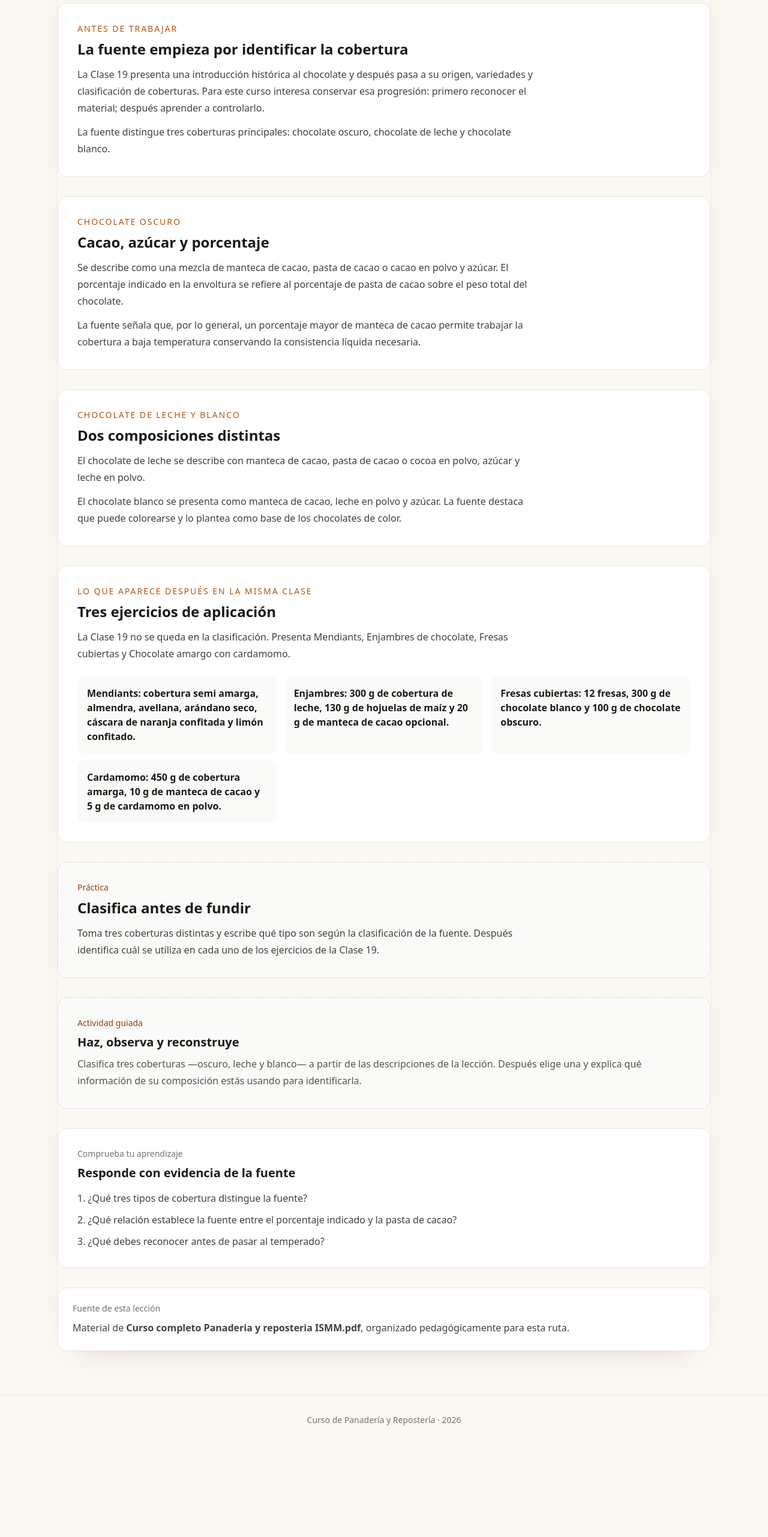
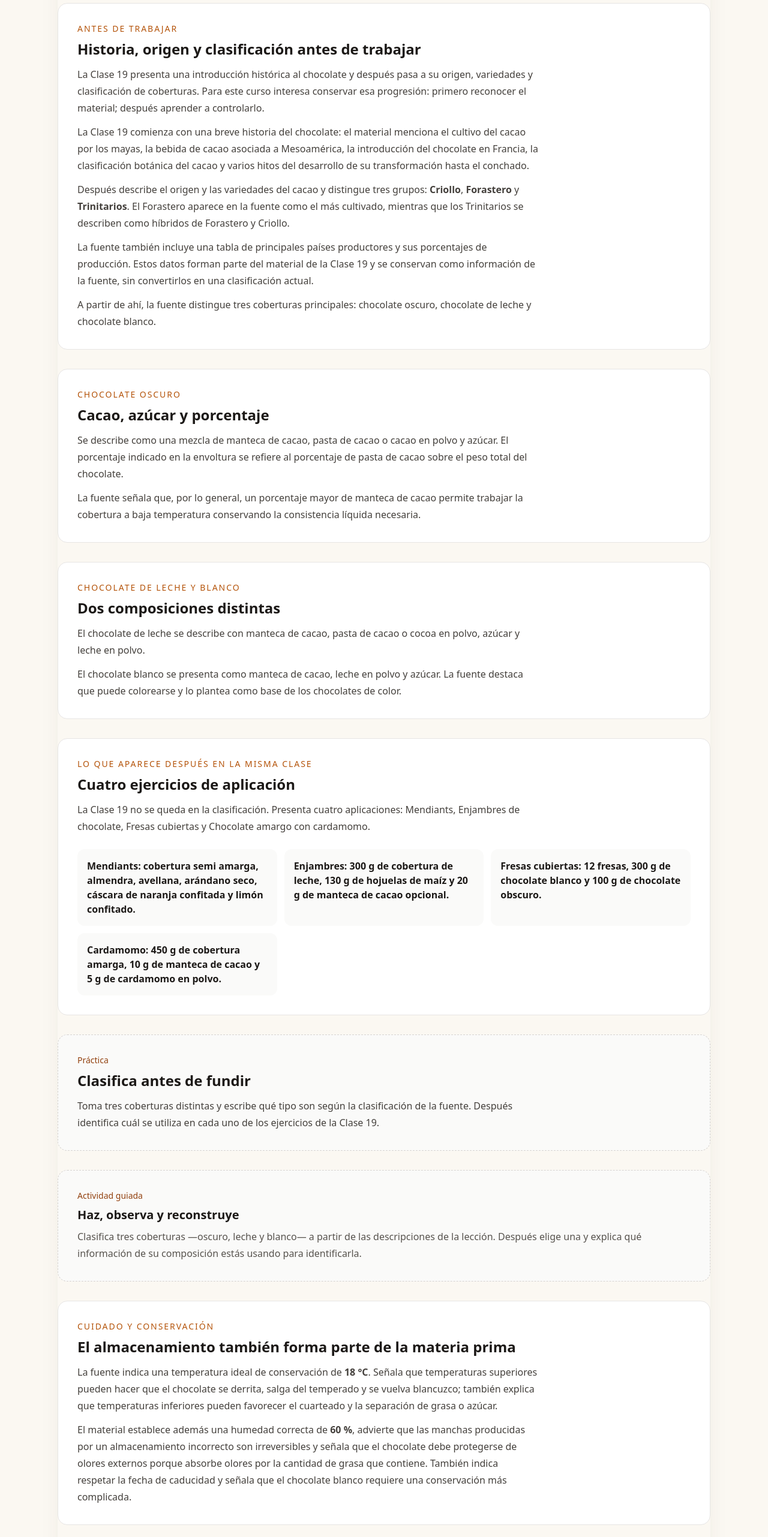
Before and after one commit to Drworm82/CursoPanadero, a Next.js app: page /leccion-chocolate-como-materia-prima in a window 1280 px wide. Shown: the part 950-3513 px from the top of the page at 60% size. Before the commit the page ends 3360 px from the top, so only its background shows below. Built offline with nearby package versions, Linux system fonts and the light colour scheme; no server answers.

Commit message:
Auditar contenido de chocolateria I: ampliar Clase 19 y corregir aplicaciones

```diff
--- a/pages/leccion-chocolate-como-materia-prima.js
+++ b/pages/leccion-chocolate-como-materia-prima.js
@@ -26,9 +26,12 @@ export default function LessonPage() {
 
         <section className="rounded-2xl border border-stone-200 bg-white p-6 sm:p-8">
           <p className="text-sm font-medium uppercase tracking-[0.14em] text-amber-700">Antes de trabajar</p>
-          <h2 className="mt-2 text-2xl font-semibold text-stone-900">La fuente empieza por identificar la cobertura</h2>
+          <h2 className="mt-2 text-2xl font-semibold text-stone-900">Historia, origen y clasificación antes de trabajar</h2>
           <p className="mt-3 max-w-3xl leading-7 text-stone-700">La Clase 19 presenta una introducción histórica al chocolate y después pasa a su origen, variedades y clasificación de coberturas. Para este curso interesa conservar esa progresión: primero reconocer el material; después aprender a controlarlo.</p>
-          <p className="mt-3 max-w-3xl leading-7 text-stone-700">La fuente distingue tres coberturas principales: chocolate oscuro, chocolate de leche y chocolate blanco.</p>
+          <p className="mt-3 max-w-3xl leading-7 text-stone-700">La Clase 19 comienza con una breve historia del chocolate: el material menciona el cultivo del cacao por los mayas, la bebida de cacao asociada a Mesoamérica, la introducción del chocolate en Francia, la clasificación botánica del cacao y varios hitos del desarrollo de su transformación hasta el conchado.</p>
+          <p className="mt-3 max-w-3xl leading-7 text-stone-700">Después describe el origen y las variedades del cacao y distingue tres grupos: <strong>Criollo</strong>, <strong>Forastero</strong> y <strong>Trinitarios</strong>. El Forastero aparece en la fuente como el más cultivado, mientras que los Trinitarios se describen como híbridos de Forastero y Criollo.</p>
+          <p className="mt-3 max-w-3xl leading-7 text-stone-700">La fuente también incluye una tabla de principales países productores y sus porcentajes de producción. Estos datos forman parte del material de la Clase 19 y se conservan como información de la fuente, sin convertirlos en una clasificación actual.</p>
+          <p className="mt-3 max-w-3xl leading-7 text-stone-700">A partir de ahí, la fuente distingue tres coberturas principales: chocolate oscuro, chocolate de leche y chocolate blanco.</p>
 
         </section>
 
@@ -50,8 +53,8 @@ export default function LessonPage() {
 
         <section className="rounded-2xl border border-stone-200 bg-white p-6 sm:p-8">
           <p className="text-sm font-medium uppercase tracking-[0.14em] text-amber-700">Lo que aparece después en la misma clase</p>
-          <h2 className="mt-2 text-2xl font-semibold text-stone-900">Tres ejercicios de aplicación</h2>
-          <p className="mt-3 max-w-3xl leading-7 text-stone-700">La Clase 19 no se queda en la clasificación. Presenta Mendiants, Enjambres de chocolate, Fresas cubiertas y Chocolate amargo con cardamomo.</p>
+          <h2 className="mt-2 text-2xl font-semibold text-stone-900">Cuatro ejercicios de aplicación</h2>
+          <p className="mt-3 max-w-3xl leading-7 text-stone-700">La Clase 19 no se queda en la clasificación. Presenta cuatro aplicaciones: Mendiants, Enjambres de chocolate, Fresas cubiertas y Chocolate amargo con cardamomo.</p>
           <div className="mt-6 grid gap-3 sm:grid-cols-2 lg:grid-cols-3">
             <div className="rounded-xl bg-stone-50 p-4"><p className="font-semibold text-stone-900">Mendiants: cobertura semi amarga, almendra, avellana, arándano seco, cáscara de naranja confitada y limón confitado.</p></div>
             <div className="rounded-xl bg-stone-50 p-4"><p className="font-semibold text-stone-900">Enjambres: 300 g de cobertura de leche, 130 g de hojuelas de maíz y 20 g de manteca de cacao opcional.</p></div>
@@ -71,6 +74,14 @@ export default function LessonPage() {
           <p className="mt-2 leading-7 text-stone-600">Clasifica tres coberturas —oscuro, leche y blanco— a partir de las descripciones de la lección. Después elige una y explica qué información de su composición estás usando para identificarla.</p>
         </section>
 
+
+        <section className="rounded-2xl border border-stone-200 bg-white p-6 sm:p-8">
+          <p className="text-sm font-medium uppercase tracking-[0.14em] text-amber-700">Cuidado y conservación</p>
+          <h2 className="mt-2 text-2xl font-semibold text-stone-900">El almacenamiento también forma parte de la materia prima</h2>
+          <p className="mt-3 max-w-3xl leading-7 text-stone-700">La fuente indica una temperatura ideal de conservación de <strong>18 °C</strong>. Señala que temperaturas superiores pueden hacer que el chocolate se derrita, salga del temperado y se vuelva blancuzco; también explica que temperaturas inferiores pueden favorecer el cuarteado y la separación de grasa o azúcar.</p>
+          <p className="mt-3 max-w-3xl leading-7 text-stone-700">El material establece además una humedad correcta de <strong>60 %</strong>, advierte que las manchas producidas por un almacenamiento incorrecto son irreversibles y señala que el chocolate debe protegerse de olores externos porque absorbe olores por la cantidad de grasa que contiene. También indica respetar la fecha de caducidad y señala que el chocolate blanco requiere una conservación más complicada.</p>
+        </section>
+
         <section className="rounded-2xl border border-stone-200 bg-white p-6 sm:p-8">
           <p className="text-sm font-medium text-stone-500">Comprueba tu aprendizaje</p>
           <h2 className="mt-2 text-xl font-semibold text-stone-900">Responde con evidencia de la fuente</h2>
@@ -78,6 +89,7 @@ export default function LessonPage() {
             <p>1. ¿Qué tres tipos de cobertura distingue la fuente?</p>
             <p>2. ¿Qué relación establece la fuente entre el porcentaje indicado y la pasta de cacao?</p>
             <p>3. ¿Qué debes reconocer antes de pasar al temperado?</p>
+            <p>4. ¿Qué condiciones de temperatura, humedad y protección frente a olores documenta la fuente para conservar el chocolate?</p>
           </div>
         </section>
 
```
